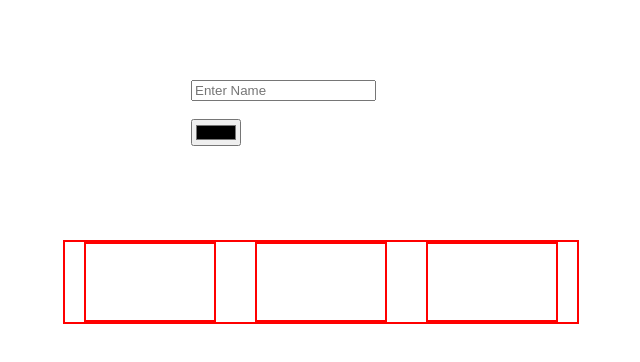
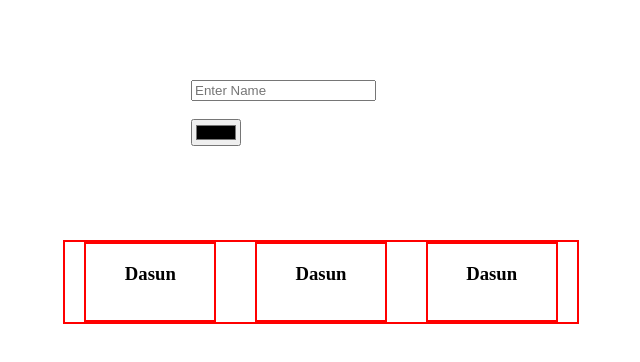
Before and after one commit to Dazzler123/JavaScript-Lectures, a plain HTML site: page AAD_Day_03_Task_01.html in a window 1280 px wide. Shown: the whole page, without its empty margins (321-961 px from the left). Drawn offline with Linux system fonts and the light colour scheme.

Commit message:
Implemented Name labels inside the queu boxes

```diff
--- a/AAD_Day_03_Task_01.html
+++ b/AAD_Day_03_Task_01.html
@@ -32,6 +32,12 @@
             width: 25%;
         }
 
+        /*all name labels inside divs inside the queue container in common*/
+        body > div:nth-child(2) > div > h3 {
+            text-align: center;
+            color: black;
+        }
+
     </style>
 </head>
 <body>
@@ -45,9 +51,15 @@
 
 <!--queue container-->
 <div>
-    <div></div>
-    <div></div>
-    <div></div>
+    <div>
+        <h3>Dasun</h3>
+    </div>
+    <div>
+        <h3>Dasun</h3>
+    </div>
+    <div>
+        <h3>Dasun</h3>
+    </div>
 </div>
 
 </body>
```
